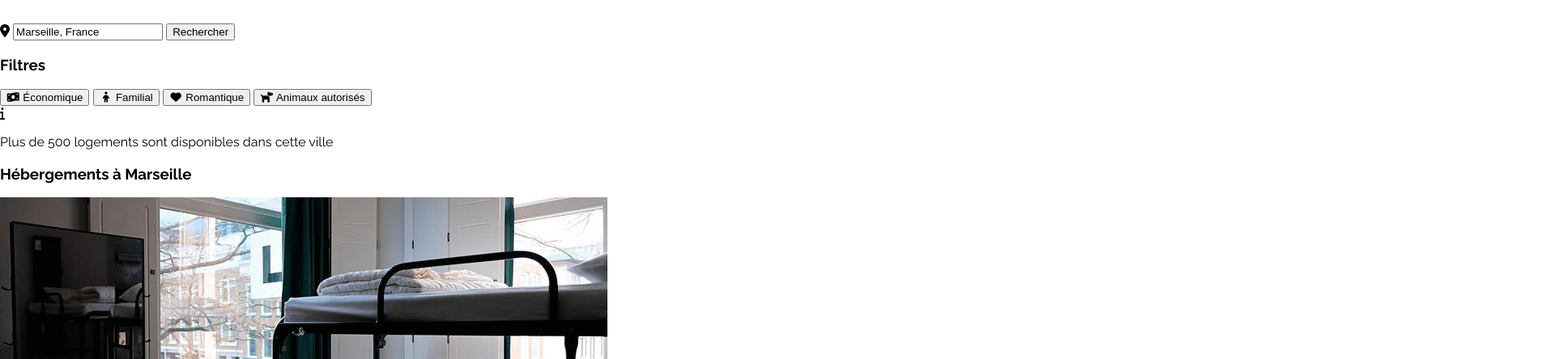
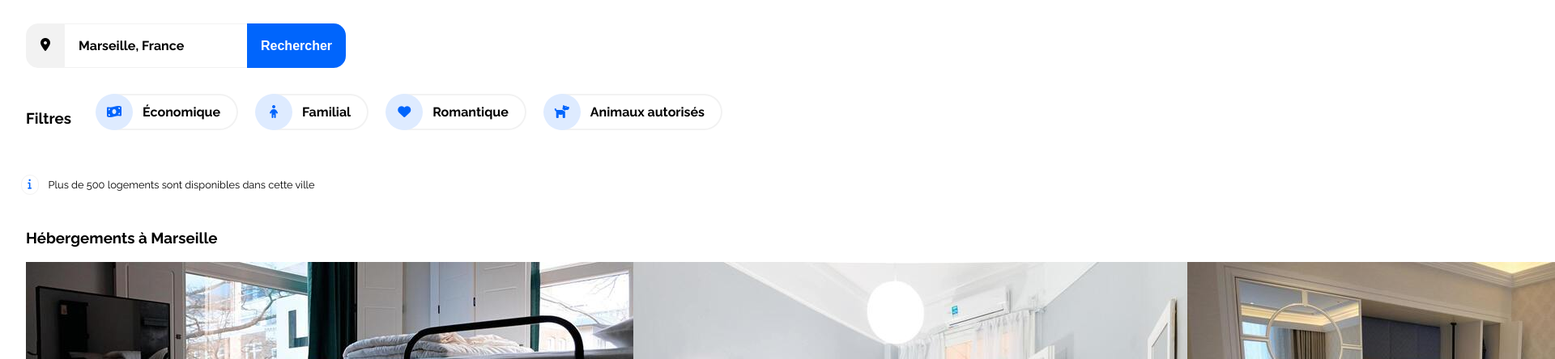
Before and after one commit to nesrineabo/NesrineBendriss_2_TEST, a plain HTML site: page index.html in a window 1280 px wide. Shown: the part 172-616 px from the top of the page at 81% size, 1920 px wide, since content can reach past the window. Drawn offline with Linux system fonts and the light colour scheme.

Commit message:
début style section hebergements

```diff
--- a/index.html
+++ b/index.html
@@ -22,8 +22,8 @@
 
             <nav>
                 <ul>
-                    <li><a class="lien-nav" href="hebergements">Hébergements</a></li>
-                    <li><a class="lien-nav" href="activites">Activités</a></li>
+                    <li><a class="lien-nav" href="#hebergements">Hébergements</a></li>
+                    <li><a class="lien-nav" href="#activites">Activités</a></li>
                     <li><a class="inscription" href="#">S'inscrire</a></li>
                 </ul>
 
--- a/style.css
+++ b/style.css
@@ -69,4 +69,130 @@ nav li a:hover{
     margin-top: 0;
 }
 
-/* RECHERCHE */
+/* BOUTON RECHERCHE */
+
+.bouton-recherche{
+    display: flex;
+    margin-bottom:30px;
+    margin: 2em;
+}
+
+.fa-map-marker-alt{
+    background-color: #f2f2f2;
+    border: 1px solid #f2f2f2;
+    border-top-left-radius: 15px;
+    border-bottom-left-radius: 15px;
+    padding: 17px;
+}
+
+.ville{
+    text-align: left;
+    border-top: 1px solid #f2f2f2;
+    border-bottom: 1px solid #f2f2f2;
+    padding: 17px;
+    font-weight: 700;
+    font-family: 'Raleway', sans-serif;
+    font-size: 1em;
+    text-decoration: none;
+    border-left: none;
+    border-right: none;
+    outline: none;
+}
+
+.bouton-rechercher{
+    background-color:#0065FC;
+    color: white;
+    border: none;
+    border-top-right-radius: 15px;
+    border-bottom-right-radius: 15px;
+    padding: 17px;
+    font-weight: bold;
+    outline: none;
+    font-size: 1em;
+}
+
+.bouton-rechercher:hover{
+    color:#0065FC;
+    background-color:#deebff;
+    cursor: pointer;
+}
+
+/* FILTRES */
+
+.filtre{
+    display: flex;
+    flex-flow: row wrap;
+    margin: 2em;
+}
+
+.filtre h3{
+    margin-right: 32px;
+}
+
+.filtre button{
+    display: flex;
+    align-items: center;
+    height: 45px;
+    background: none;
+    font-size: 1rem;
+    border-radius: 50px;
+    border: 2px solid #f2f2f2;
+    border-left: transparent;
+    font-family: 'Raleway', sans-serif;
+    font-weight: 700;
+    padding: 0px 20px 0px 0px;
+    margin-right: 23px;
+    outline: none;
+}
+
+.filtre .icone{
+    background-color: #deebff;
+    padding: 13px;
+    border-radius: 100%;
+    color: #0065FC;
+    margin-right: 12px;
+    margin-left:-2px;
+}
+
+
+.filtre button:hover{
+    background-color: #0065FC;
+    color: white;
+    border-color: #0065FC;
+    box-shadow: 5px 5px 10px #f2f2f2;
+}
+
+/* NOMBRE D'HÉBERGEMENTS DISPONIBLES */
+
+.info-dispo{
+    display: flex;
+    align-items: center;
+    margin-left: 2em;
+    margin-bottom: 35px;
+    font-size: 0.8em;
+    text-align: center;
+    size: small;
+}
+
+.fa-info{
+    height: 20 px;
+    width: 20px;
+    color: #0065FC;
+    background-color: none;
+    border: 1px solid #f2f2f2;
+    border-radius: 50px;
+    align-items: center;
+    padding-top: 5px;
+    padding-bottom: 5px;
+    margin-right: 12px;
+}
+
+/* SECTION HEBERGEMENTS */
+
+#hebergements{
+    margin: 2em;
+}
+
+.contenu-hebergement{
+    display: flex;
+}
```
